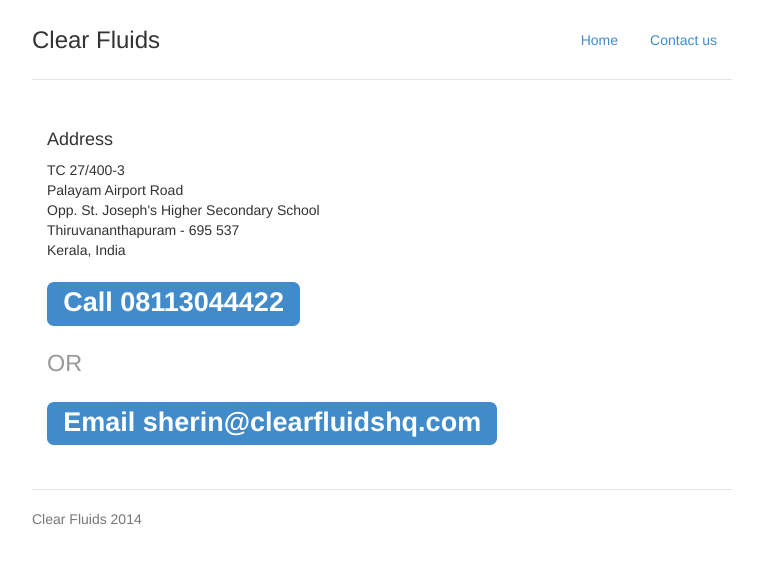
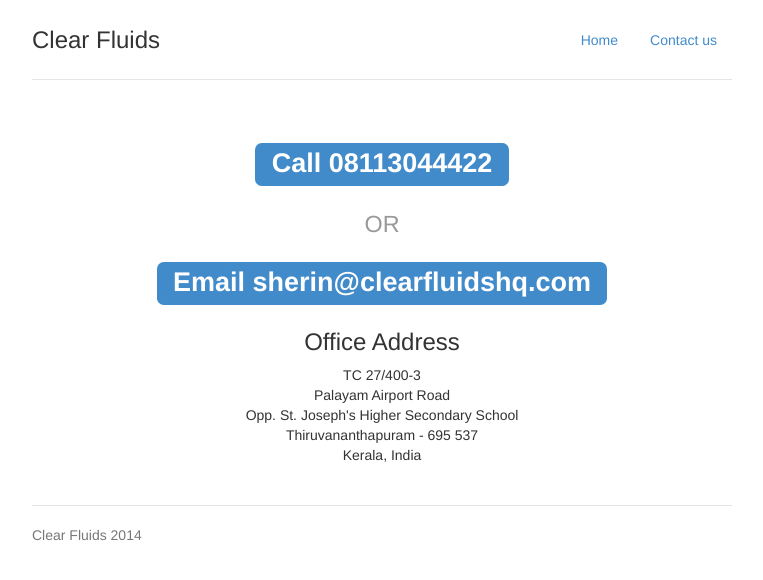
Before and after one commit to slkln/slkln.github.io, a Jekyll site: the page built from contact.html, in a window 1280 px wide. Shown: the top 580 px of the page, without its empty margins (258-1021 px from the left). Built offline with Jekyll 4.4.1, drawn with Linux system fonts in a browser that asks for light colours; Markdown is read by kramdown in place of the engine named in the settings.

Commit message:
minor presentation changes

```diff
--- a/contact.html
+++ b/contact.html
@@ -3,9 +3,15 @@ layout: minimal
 title: Clear Fluids
 ---
 
-<div class="row marketing">
+<div class="row marketing text-center">
   <div class="col-lg-12">
-    <h4>Address</h4>
+    <h1><span class="label label-primary">Call 08113044422</span></h1>
+    <h1><small>OR</small></h1>
+    <h1><span class="label label-primary">Email sherin@clearfluidshq.com</span></h1>
+  </div>
+
+  <div class="col-lg-12">
+    <h3>Office Address</h3>
     <ul class="nav">
       <li>TC 27/400-3</li>
       <li>Palayam Airport Road</li>
@@ -14,10 +20,4 @@ title: Clear Fluids
       <li>Kerala, India</li>
     </ul>
   </div>
-
-  <div class="col-lg-12">
-    <h1><span class="label label-primary">Call 08113044422</span></h1>
-    <h1><small>OR</small></h1>
-    <h1><span class="label label-primary">Email sherin@clearfluidshq.com</span></h1>
-  </div>
 </div>
```
